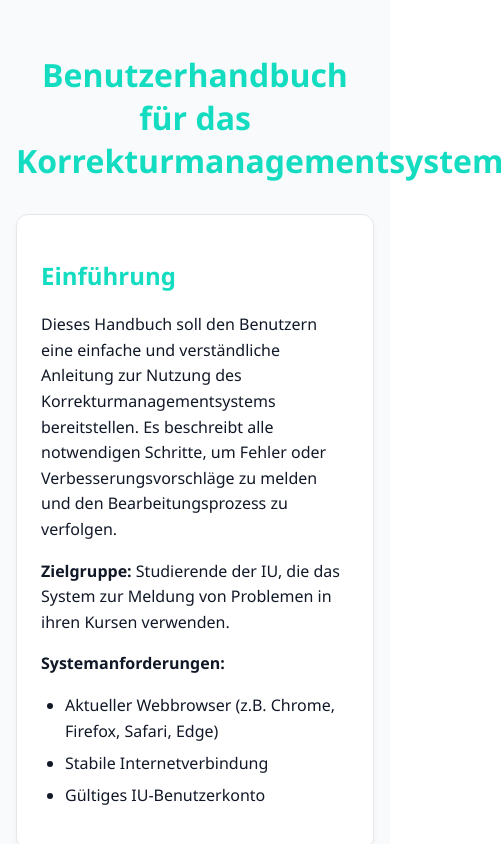
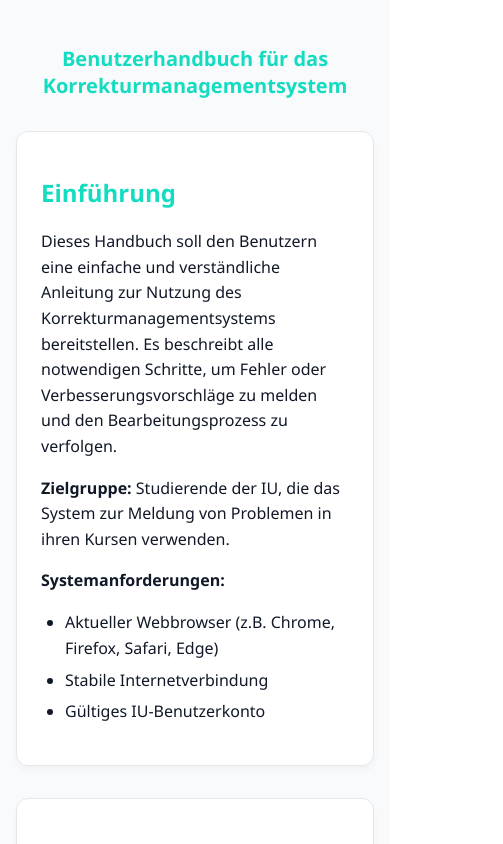
Before and after one commit to Komasys/Korrekturmanagementsystem, a Vue app in the folder frontend/: page /benutzerhandbuch in a window 390 px wide. Shown: the top 844 px of the page, 503 px wide, since content can reach past the window. Built offline with nearby package versions, Linux system fonts and the light colour scheme; no server answers.

Commit message:
feat: implement login logging and update user last login timestamp; enhance ticket details display and improve header styling

```diff
--- a/frontend/src/components/TicketDetails.vue
+++ b/frontend/src/components/TicketDetails.vue
@@ -74,7 +74,7 @@
     <div v-if="ticket.kommentare && ticket.kommentare.length > 0">
       <div v-for="kommentar in ticket.kommentare" :key="kommentar.id" class="comment">
         <p>
-          <strong>{{ kommentar.benutzer_name }}</strong> am
+          <strong>{{ capitalize(kommentar.benutzer_name) }}</strong> am
           {{ new Date(kommentar.erstelldatum).toLocaleString() }}
         </p>
         <p>{{ kommentar.nachricht }}</p>
--- a/frontend/src/views/BenutzerHandbuch.vue
+++ b/frontend/src/views/BenutzerHandbuch.vue
@@ -129,6 +129,26 @@ h3 {
 h1 {
   text-align: center;
   margin-bottom: 2rem;
+  font-size: 2.5rem; /* Standardgröße */
+}
+
+@media (max-width: 768px) {
+  h1 {
+    font-size: 2rem; /* Kleinere Schriftgröße für Tablets und kleinere Bildschirme */
+    margin-bottom: 1.5rem;
+  }
+}
+
+@media (max-width: 480px) {
+  h1 {
+    font-size: 1.25rem; /* Noch kleinere Schriftgröße für Smartphones */
+    margin-bottom: 1rem;
+  }
+}
+
+h1 {
+  text-align: center;
+  margin-bottom: 2rem;
 }
 
 section {
--- a/frontend/src/views/DashboardView.vue
+++ b/frontend/src/views/DashboardView.vue
@@ -67,7 +67,7 @@ p {
 }
 
 .role {
-  padding: 10px;
+  padding: 5px;
   background-color: #f0f0f0;
   text-align: center;
   position: fixed;
```
Also changed, not shown: 2 other files (tests, documents, lock files or other folders).
